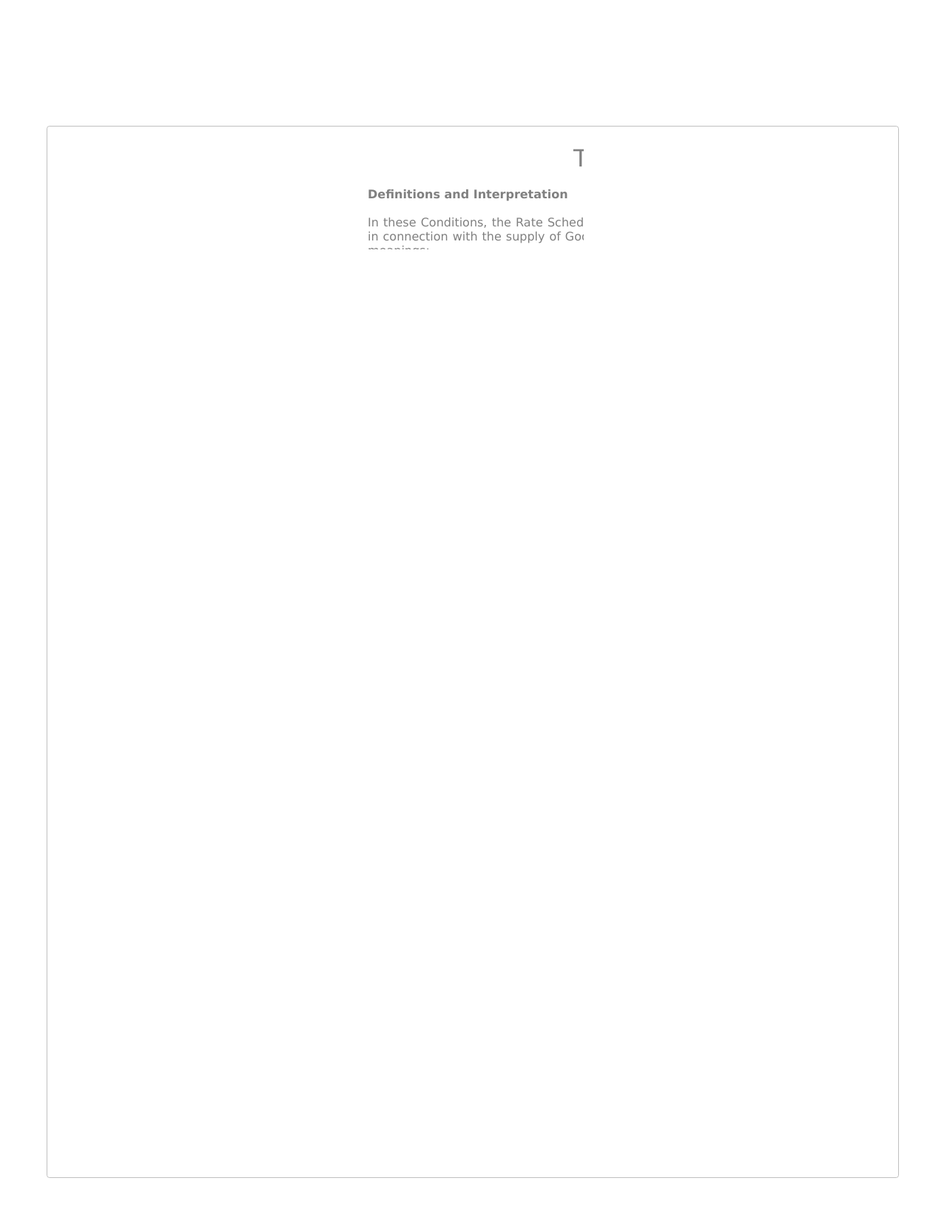
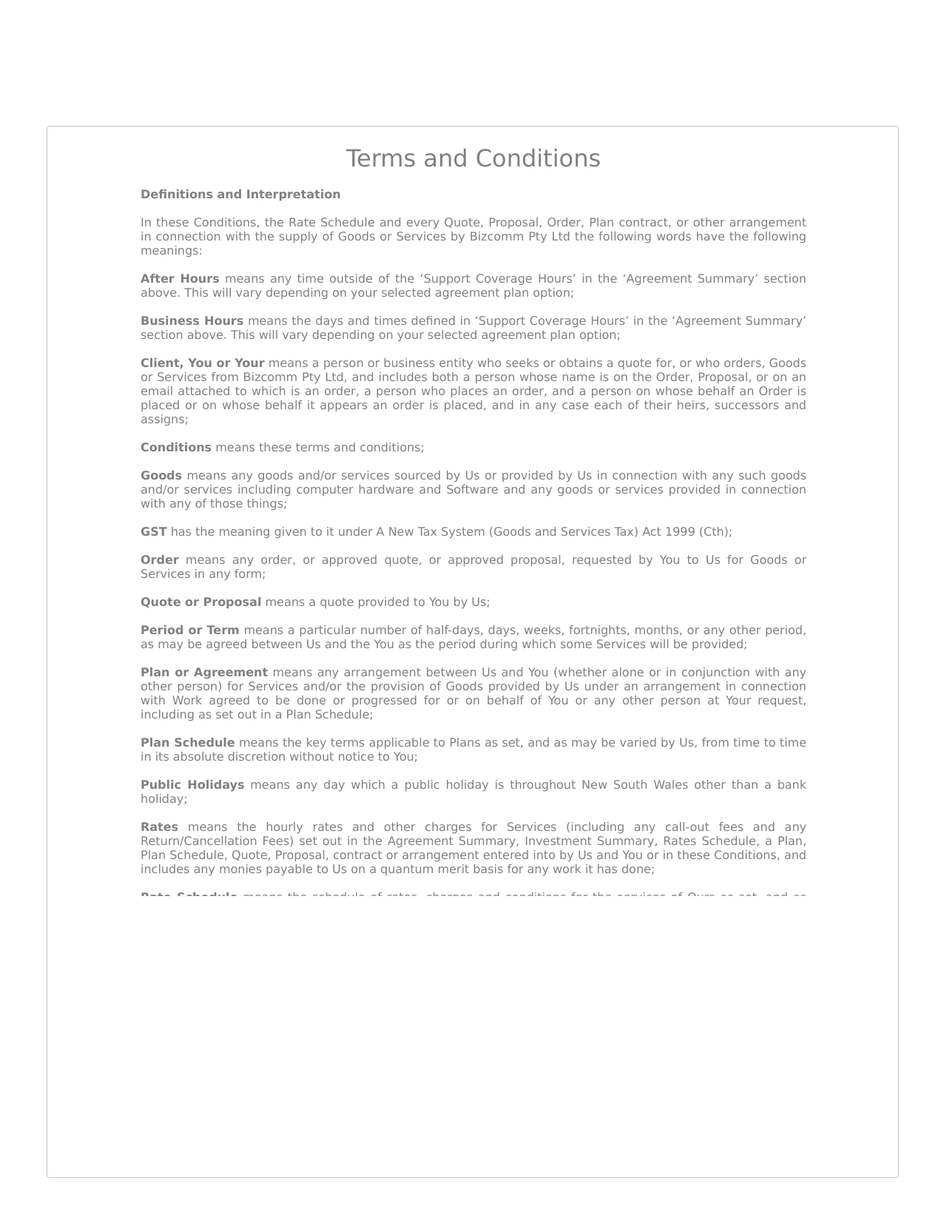
Before and after one commit to BIZCOMM/BIZCOMM-Website, a PHP site: page /terms.html in a window 1280 px wide. Shown: the part 4359-6024 px from the top of the page at 74% size. Run offline with PHP 8.4, Linux system fonts and the light colour scheme.

Commit message:
ifram is scuff

```diff
--- a/BIZCOMM Website/assets/style.css
+++ b/BIZCOMM Website/assets/style.css
@@ -820,6 +820,11 @@ nav {
     position: relative;
 }
 
+.info-iframe {
+    width: 90vw;
+    height: 80vw;
+}
+
 .info {
     max-width: 100vw;
     width: 90vw;
--- a/BIZCOMM Website/terms.html
+++ b/BIZCOMM Website/terms.html
@@ -149,8 +149,11 @@
             <div class="info">
 
                 <div class="actual-info">
-                    <p><iframe src="assets/T&C.html" frameborder="0"></iframe></p>
+
+                    <p><iframe class="info-iframe" src="assets/T&C.html" frameborder="0"></iframe></p>
+
                 </div>
+
             </div>
 
 
@@ -169,7 +172,7 @@
 
                 <div class="actual-info">
 
-                    <p><iframe src="assets/Privacy.html" frameborder="0"></iframe></p>
+                    <p><iframe class="info-iframe" src="assets/Privacy.html" frameborder="0"></iframe></p>
 
                 </div>
 
```
